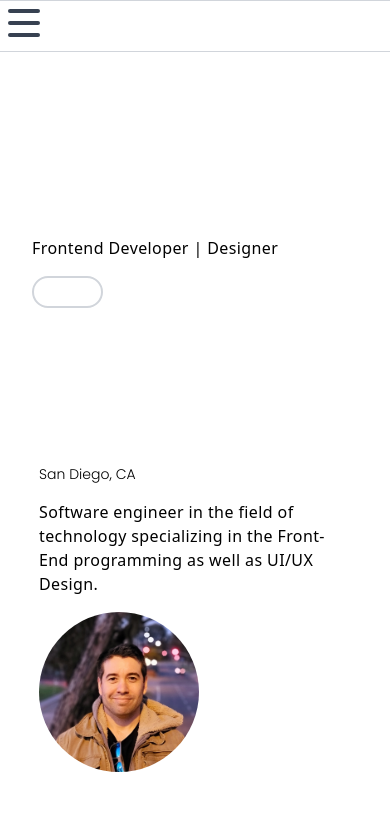
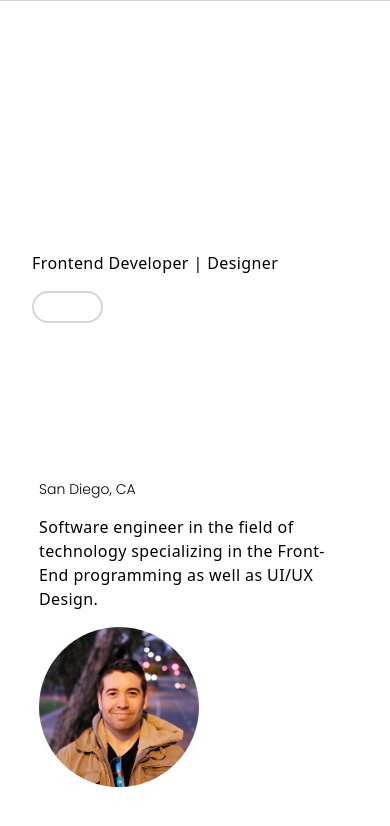
Before and after one commit to skystanoyevitch/sky-portfolio, a React (Create React App) app: page / in a window 390 px wide. Shown: the top 826 px of the page. Built offline with nearby package versions, Linux system fonts and the light colour scheme.

Commit message:
logo UI color change for clarity

```diff
--- a/src/Layout/Navigation/Nav.jsx
+++ b/src/Layout/Navigation/Nav.jsx
@@ -60,10 +60,8 @@ export const Nav = ({ navLinks }) => {
       </div>
 
       {/* Mobile Navigation Hamburger Menu */}
-      <div
-        className={`md:hidden container mx-auto flex flex-col items-start border-b`}
-      >
-        <div className=" rounded-lg flex justify-between">
+      <div className={`md:hidden container mx-auto flex flex-col items-start`}>
+        <div className=" rounded-lg flex justify-between p-2">
           <div className=" p-2 rounded-lg">
             <motion.button
               initial={false}
@@ -74,17 +72,17 @@ export const Nav = ({ navLinks }) => {
               <motion.div
                 animate={open ? "open" : "closed"}
                 variants={ham1}
-                className="w-8 h-1 bg-gray-700 rounded-full"
+                className="w-8 h-1 bg-[#9CCDE9] rounded-full"
               ></motion.div>
               <motion.div
                 animate={open ? "open" : "closed"}
                 variants={hamClosed}
-                className="w-8 h-1 bg-gray-700 rounded-full"
+                className="w-8 h-1 bg-[#9CCDE9] rounded-full"
               ></motion.div>
               <motion.div
                 animate={open ? "open" : "closed"}
                 variants={ham3}
-                className="w-8 h-1 bg-gray-700 rounded-full"
+                className="w-8 h-1 bg-[#9CCDE9] rounded-full"
               ></motion.div>
             </motion.button>
           </div>
```
